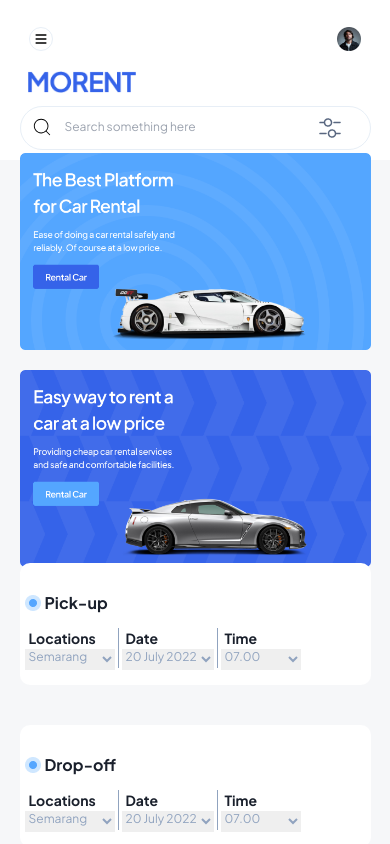
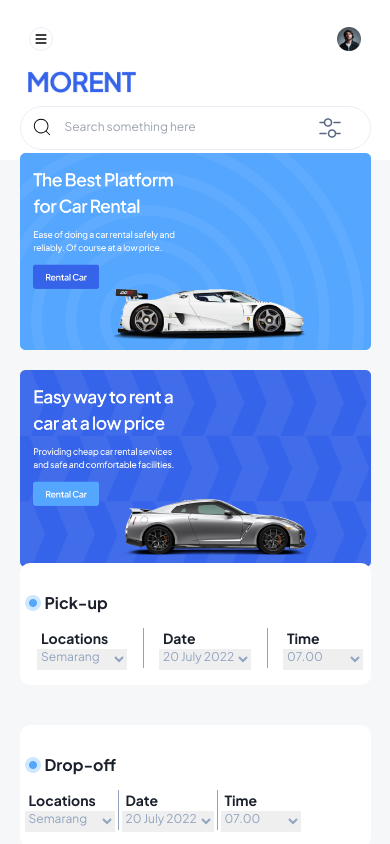
Before and after one commit to Aashra55/car-rent-website-ui, a Next.js app: page / in a window 390 px wide. Shown: the top 844 px of the page. Built offline with nearby package versions, Linux system fonts and the light colour scheme.

Commit message:
Update page.tsx

```diff
--- a/src/app/Hero-Section/page.tsx
+++ b/src/app/Hero-Section/page.tsx
@@ -42,7 +42,7 @@
                         <Image src={mark} alt=""className="w-[16px] h-[16px]"/>
                         <p className="font-bold  text-[#1A202C]">Pick-up</p>
                     </div>
-                    <div className="z-0 lg:w-[486px] w-[90vw] lg:h-[48px] h-auto flex lg:gap-[26px] flex-row gap-[3px]">
+                    <div className="z-0 lg:w-[486px] w-[90vw] lg:h-[48px] h-auto flex lg:gap-[26px] justify-evenly flex-row gap-[3px]">
                         <div className="flex flex-col">
                             <p className="pl-[4px] font-bold  text-[#1A202C] lg:w-auto w-[70px] lg:text-[16px] text-[14px]">Locations</p>
                             <select name="location" id="" className="text-[#90A3BF] lg:text-[14px] text-[12px] lg:w-auto w-[90px] lg:pb-[0px] pb-[4px]">
```
